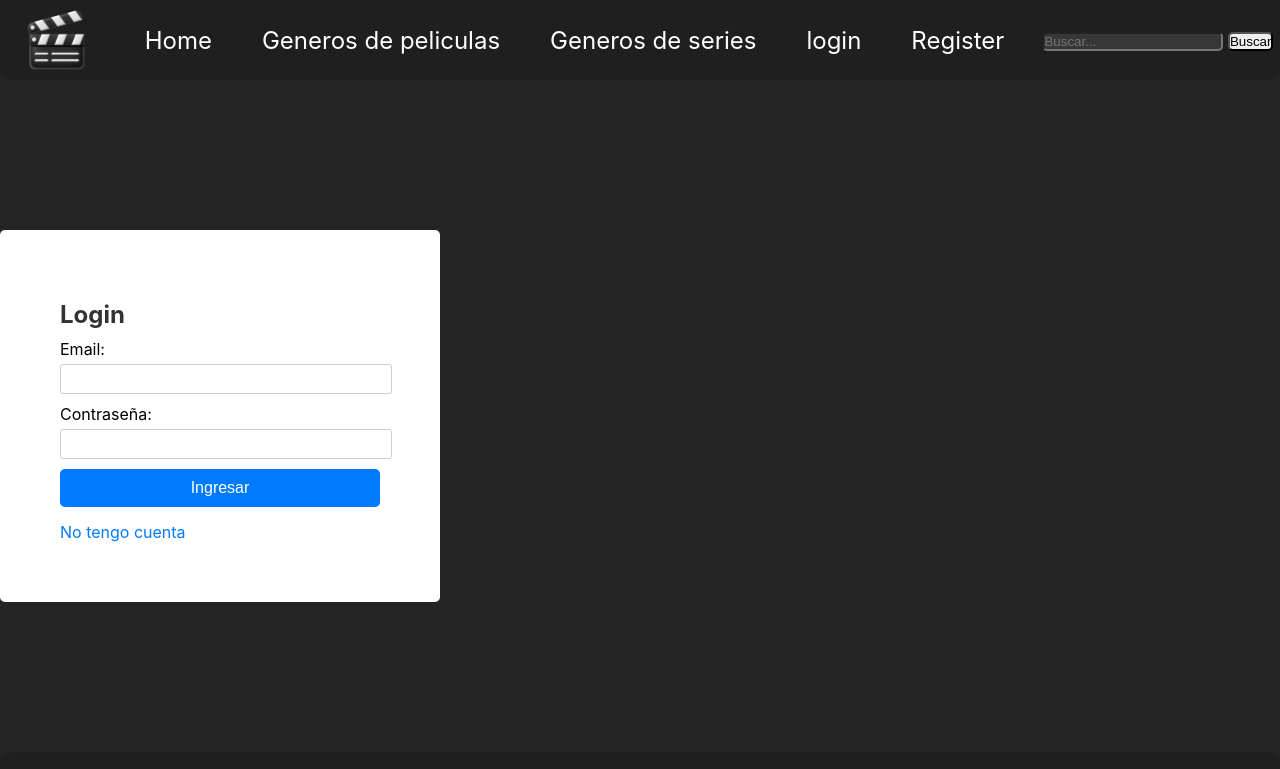
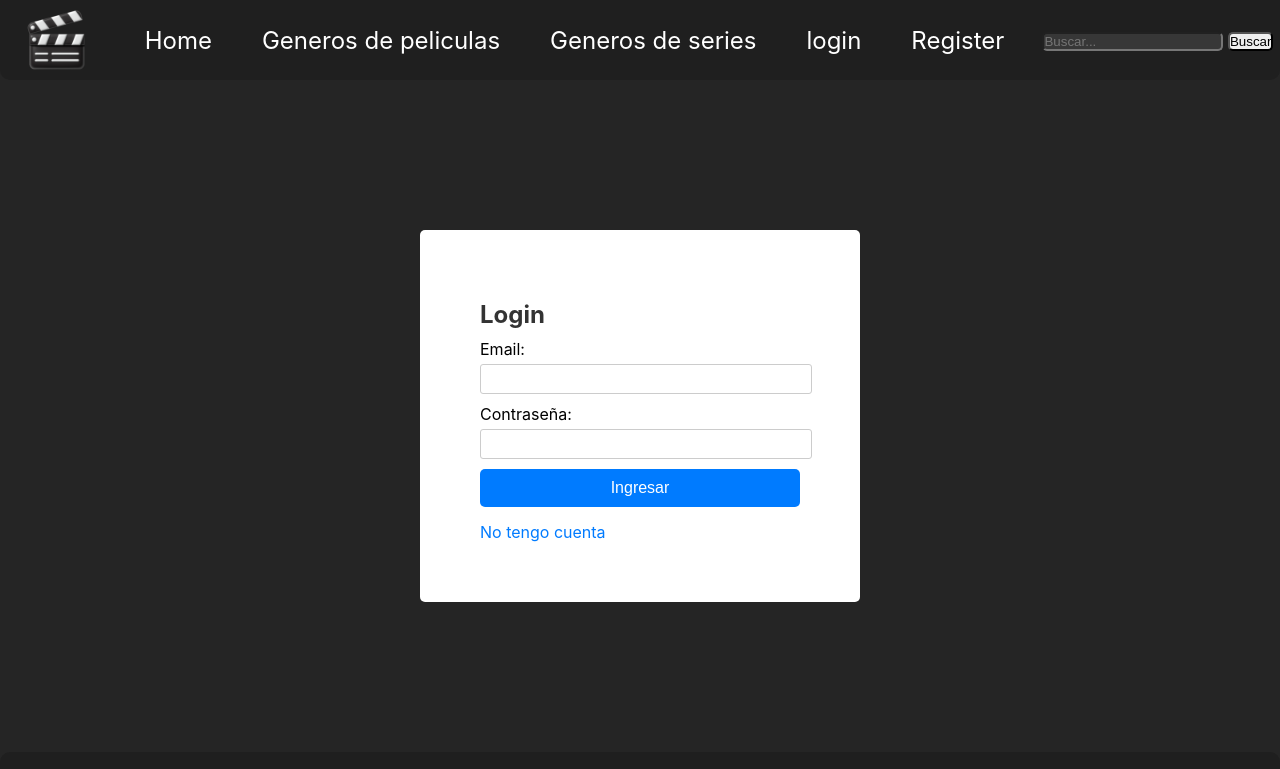
Before and after one commit to renacerini/grupo8-PI, a plain HTML site: page login.html in a window 1280 px wide. Shown: the top 769 px of the page. Drawn offline with Linux system fonts and the light colour scheme.

Commit message:
correccion de errores

```diff
--- a/CSS/style.css
+++ b/CSS/style.css
@@ -136,16 +136,18 @@ header li {
     display: flex;
     flex-direction: row;
     flex-wrap: wrap;
-    justify-content: space-around;
+    justify-content: center;
     align-items: center;
 }
 
 .elemento {
     border-radius: 15px;
-    padding: 5px;
+    padding: 5px ;
+    box-sizing: border-box;
     background-color: rgba(133, 133, 133, 0.351);
     text-decoration: none;
     width: 260px;
+    margin: 15px;
 }
 
 .elemento:hover {
@@ -154,7 +156,7 @@ header li {
 }
 
 .elemento img {
-    width: 250px;
+    width: 100%;
     border-radius: 10px;
 }
 
@@ -213,12 +215,20 @@ a {
 
 /* CSS del register y login */
 
+.contenedor-login {
+    display: flex;
+    justify-content: center;
+    align-items: center;
+    min-height: 80vh;
+}
+
 .seccionreg {
     background: white;
     padding: 60px;
     width: 320px;
     margin: 35px 0 40px 0;
     border-radius: 5px;
+
 }
 
 .seccionreg h1 {
@@ -561,3 +571,10 @@ font-size: 58px;
 }
 
 /* CSS DETALLE GENERO  */
+
+.contenedor-login {
+    display: flex;
+    justify-content: center;
+    align-items: center;
+    min-height: 80vh;
+}
--- a/login.html
+++ b/login.html
@@ -51,7 +51,8 @@
 
 
   <main>
-    <section class="seccionlog">
+    <div class="contenedor-login">
+      <section class="seccionlog">
 
       <h1>Login</h1>
       <form action="./index.html" method="GET">
@@ -81,7 +82,7 @@
         </div>
       </form>
     </section>
-
+    </div>
 
   </main>
 
```
Also changed, not shown: index.html (+0 -1 lines), register.html (+2 -4 lines).
